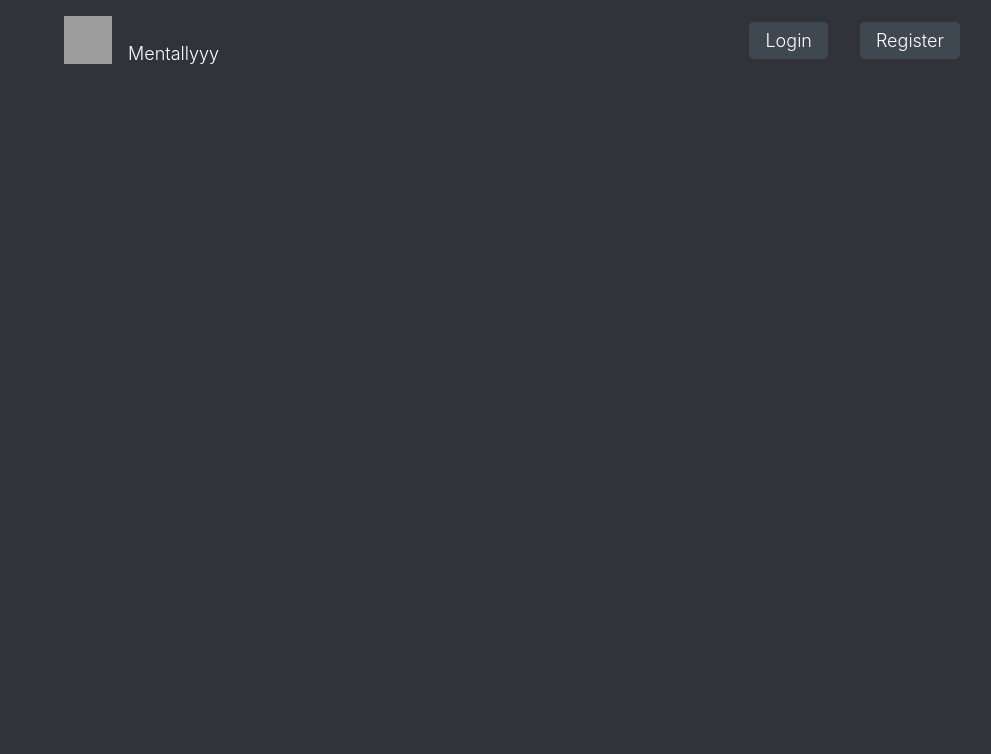
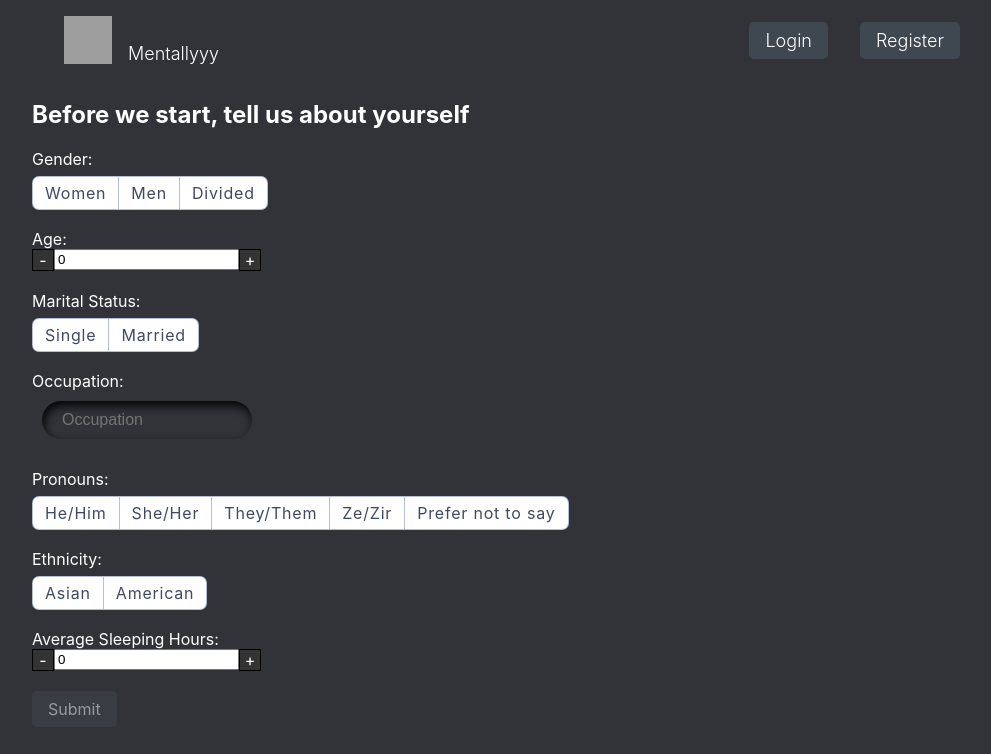
Before and after one commit to sms021019/mental-health-tracker, a React (Create React App) app in the folder client/: page /personalInfo in a window 1280 px wide. Shown: the top 754 px of the page, without its empty margins (128-1119 px from the left). Built offline with nearby package versions, Linux system fonts and the light colour scheme; grey boxes are pictures that could not be loaded.

Commit message:
Save | personalInfo page

```diff
--- a/client/src/App.js
+++ b/client/src/App.js
@@ -7,6 +7,7 @@ import Landing from "./components/landing/Landing";
 import React from "react";
 import Login from "./components/login/Login";
 import Register from "./components/register/Register";
+import PersonalInfo from "./components/personalInfo/personalInfo";
 
 function App() {
   return (
@@ -19,6 +20,7 @@ function App() {
           <Route path="/dailyQuestions" element={<DailyQuestions />} />
           <Route path="/login" element={<Login />} />
           <Route path="/register" element={<Register />} />
+          <Route path="/personalInfo" element={<PersonalInfo />} />
         </Routes>
       </Router>
     </div>
--- a/client/src/components/dailyQuestions/dailyQuestions.js
+++ b/client/src/components/dailyQuestions/dailyQuestions.js
@@ -20,7 +20,8 @@ function LinearProgressWithLabel(props) {
       <Box sx={{ minWidth: 35 }}>
         <Typography variant="body2" color="white">{`${Math.round(
           props.value,
-        )}%`}</Typography>
+        )}%`}
+        </Typography>
       </Box>
     </Box>
   );
@@ -47,14 +48,11 @@ const Button = ({ text, onClick, disabled }) => {
 function shuffleArray(array) {
   let currentIndex = array.length, temporaryValue, randomIndex;
 
-  // While there remain elements to shuffle...
   while (currentIndex !== 0) {
 
-    // Pick a remaining element...
     randomIndex = Math.floor(Math.random() * currentIndex);
     currentIndex -= 1;
 
-    // And swap it with the current element.
     temporaryValue = array[currentIndex];
     array[currentIndex] = array[randomIndex];
     array[randomIndex] = temporaryValue;
@@ -93,10 +91,8 @@ const DailyQuestions = () => {
 
 
   const handleSubmit = async (event) => {
-    // event.preventDefault(); // This is crucial to prevent form from actually submitting and reloading the page.
     console.log('Submitting answers:', answers);
     try {
-      // Example: Send answers to your server
       const response = await fetch('YOUR_API_ENDPOINT', {
         method: 'POST',
         headers: {
@@ -143,7 +139,7 @@ const DailyQuestions = () => {
         <form onSubmit={handleSubmit} style={{ display: 'flex', flexDirection: 'column', height: '100%' }}>
         <textarea
           placeholder="Your Answer"
-          className="input" // Use className instead of class for JSX
+          className="input"
           name="text"
           onChange={handleAnswerChange}
           value={answers[currentQuestionIndex] || ''}
--- /dev/null
+++ b/client/src/components/personalInfo/personalInfo.css
@@ -0,0 +1,110 @@
+:focus {
+    outline: 0;
+    border-color: #2260ff;
+    box-shadow: 0 0 0 4px #b5c9fc;
+  }
+
+  .mydict div {
+    display: flex;
+    flex-wrap: wrap;
+    margin-top: 0.5rem;
+    /* justify-content: center; */
+  }
+
+  .mydict input[type="radio"] {
+    clip: rect(0 0 0 0);
+    clip-path: inset(100%);
+    height: 1px;
+    overflow: hidden;
+    position: absolute;
+    white-space: nowrap;
+    width: 1px;
+  }
+
+  .mydict input[type="radio"]:checked + span {
+    box-shadow: 0 0 0 0.0625em #0043ed;
+    background-color: #dee7ff;
+    z-index: 1;
+    color: #0043ed;
+  }
+
+  label span {
+    display: block;
+    cursor: pointer;
+    background-color: #fff;
+    padding: 0.375em .75em;
+    position: relative;
+    margin-left: .0625em;
+    box-shadow: 0 0 0 0.0625em #b5bfd9;
+    letter-spacing: .05em;
+    color: #3e4963;
+    text-align: center;
+    transition: background-color .5s ease;
+  }
+
+  label:first-child span {
+    border-radius: .375em 0 0 .375em;
+  }
+
+  label:last-child span {
+    border-radius: 0 .375em .375em 0;
+  }
+
+  .number-control {
+    display: flex;
+    align-items: center;
+  }
+
+  .number-left::before,
+  .number-right::after {
+    content: attr(data-content);
+    background-color: #333333;
+    display: flex;
+    align-items: center;
+    justify-content: center;
+    border: 1px solid black;
+    width: 20px;
+    color: white;
+    transition: background-color 0.3s;
+    cursor: pointer;
+  }
+
+  .number-left::before {
+    content: "-";
+  }
+
+  .number-right::after {
+    content: "+";
+  }
+
+  .number-quantity {
+    padding: 0.25rem;
+    border: 0;
+    width: 50px;
+    -moz-appearance: textfield;
+    border-top: 1px solid black;
+    border-bottom: 1px solid black;
+  }
+
+  .number-left:hover::before,
+  .number-right:hover::after {
+    background-color: #666666;
+  }
+
+  .submit_container {
+    width: 85px;
+  }
+
+  .occupation_container {
+    margin-bottom: 20px;
+    width: 250px;
+  }
+
+  .topic_container {
+    margin-bottom: 20px;
+  }
+
+  .ethnicity_container {
+    margin-top: 20px;
+    margin-bottom: 20px;
+  }
--- /dev/null
+++ b/client/src/components/personalInfo/personalInfo.js
@@ -0,0 +1,143 @@
+import React, { useState } from 'react';
+import { useNavigate } from "react-router-dom";
+
+import './personalInfo.css';
+
+function Radio({ options, name, handleChange }) {
+  return (
+    <div className="mydict">
+        <div>
+            {options.map((option, index) => (
+                <label key={index}>
+                <input type="radio" name={name} value={option} onChange={handleChange} />
+                <span>{option}</span>
+                </label>
+            ))}
+        </div>
+    </div>
+  );
+}
+
+const Button = ({ text, to, isFormComplete }) => {
+  const navigate = useNavigate();
+
+    const handleClick = (e) => {
+      if (!isFormComplete) {
+        e.preventDefault();
+        return;
+      }
+      navigate(to);
+    };
+
+    const btnStyle = !isFormComplete ? { pointerEvents: 'none', opacity: 0.5 } : {};
+
+    return (
+      <div className="btn_container" onClick={handleClick} style={btnStyle}>
+        {text}
+      </div>
+    );
+  };
+
+
+function AgeInput({ value, onChange }) {
+  const numericValue = parseInt(value) || 0;
+
+  return (
+    <div className="number-control">
+      <div className="number-left" onClick={() => onChange(Math.max(0, numericValue - 1))}></div>
+      <input
+        type="number"
+        name="age"
+        value={numericValue}
+        onChange={(e) => onChange(Math.max(0, parseInt(e.target.value) || 0))}
+        placeholder="Age"
+      />
+      <div className="number-right" onClick={() => onChange(numericValue + 1)}></div>
+    </div>
+  );
+}
+
+
+function PersonalInfo() {
+  const [formData, setFormData] = useState({
+    gender: '',
+    age: '',
+    marriageStatus: '',
+    occupation: '',
+    pronoun: '',
+    ethnicity: '',
+    averageSleepingHours: ''
+  });
+
+  const handleChange = (e) => {
+    const { name, value } = e.target;
+    setFormData(prevState => ({
+      ...prevState,
+      [name]: value
+    }));
+  };
+
+  const handleAgeChange = (newValue, fieldName) => {
+    setFormData(prevState => ({
+      ...prevState,
+      [fieldName]: newValue
+    }));
+  };
+
+  const handleSubmit = (e) => {
+    // e.preventDefault();
+    console.log(formData);
+    // Here you would typically send the formData to your server via an API call
+  };
+
+  const isFormComplete = Object.values(formData).every(value => value !== '');
+
+
+  return (
+    <div>
+      <h2>Before we start, tell us about yourself</h2>
+      <form onSubmit={handleSubmit}>
+        <div className={"topic_container"}>
+          <label>Gender:</label>
+          <Radio options={["Women", "Men", "Divided"]} name="gender" handleChange={handleChange} />
+        </div>
+        <div className={"topic_container"}>
+          <label>Age:</label>
+          <AgeInput value={formData.age} onChange={(newValue) => handleAgeChange(newValue, 'age')} />
+        </div>
+        <div className={"topic_container"}>
+          <label>Marital Status:</label>
+          <Radio options={["Single", "Married"]} name="marriageStatus" handleChange={handleChange} />
+        </div>
+        <div className='occupation_container'>
+          <label>Occupation:</label>
+          <input
+            type="text"
+            className="input"
+            name="occupation"
+            value={formData.occupation}
+            onChange={handleChange}
+            placeholder="Occupation"
+          />
+        </div>
+        <div>
+          <label>Pronouns:</label>
+          <Radio options={["He/Him", "She/Her", "They/Them", "Ze/Zir", "Prefer not to say"]} name="pronoun" handleChange={handleChange} />
+        </div>
+        <div className='ethnicity_container'>
+          <label>Ethnicity:</label>
+          <Radio options={["Asian", "American"]} name="ethnicity" handleChange={handleChange} />
+        </div>
+        <div className='occupation_container'>
+          <label>Average Sleeping Hours:</label>
+          <AgeInput value={formData.averageSleepingHours} onChange={(newValue) => handleAgeChange(newValue, 'averageSleepingHours')} />
+        </div>
+        <div className='submit_container' onClick={() => isFormComplete ? handleSubmit() : void 0}>
+          <Button text={"Submit"} to={"/"} isFormComplete={isFormComplete}/>
+        </div>
+      </form>
+    </div>
+  );
+}
+
+export default PersonalInfo;
```
